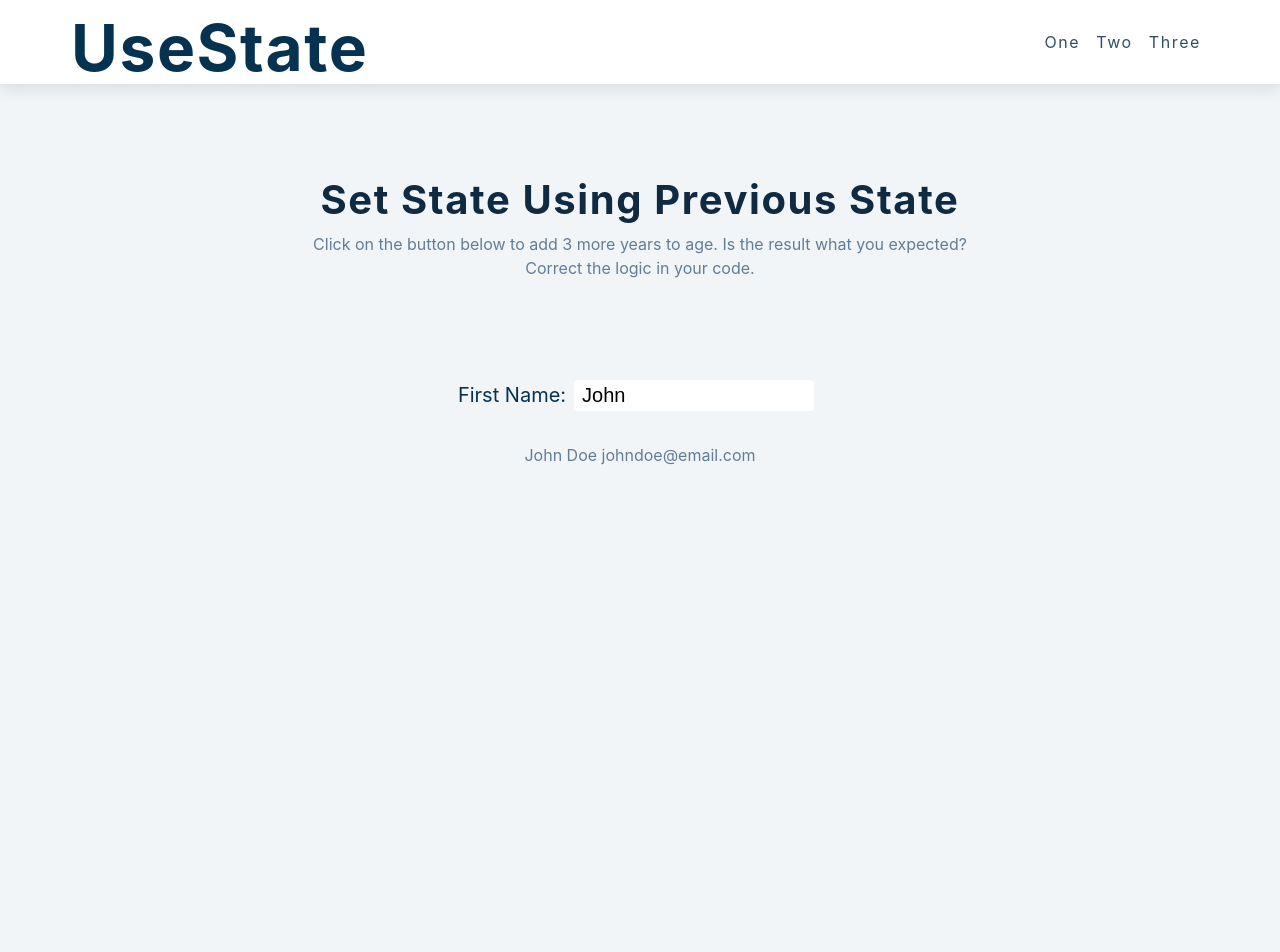
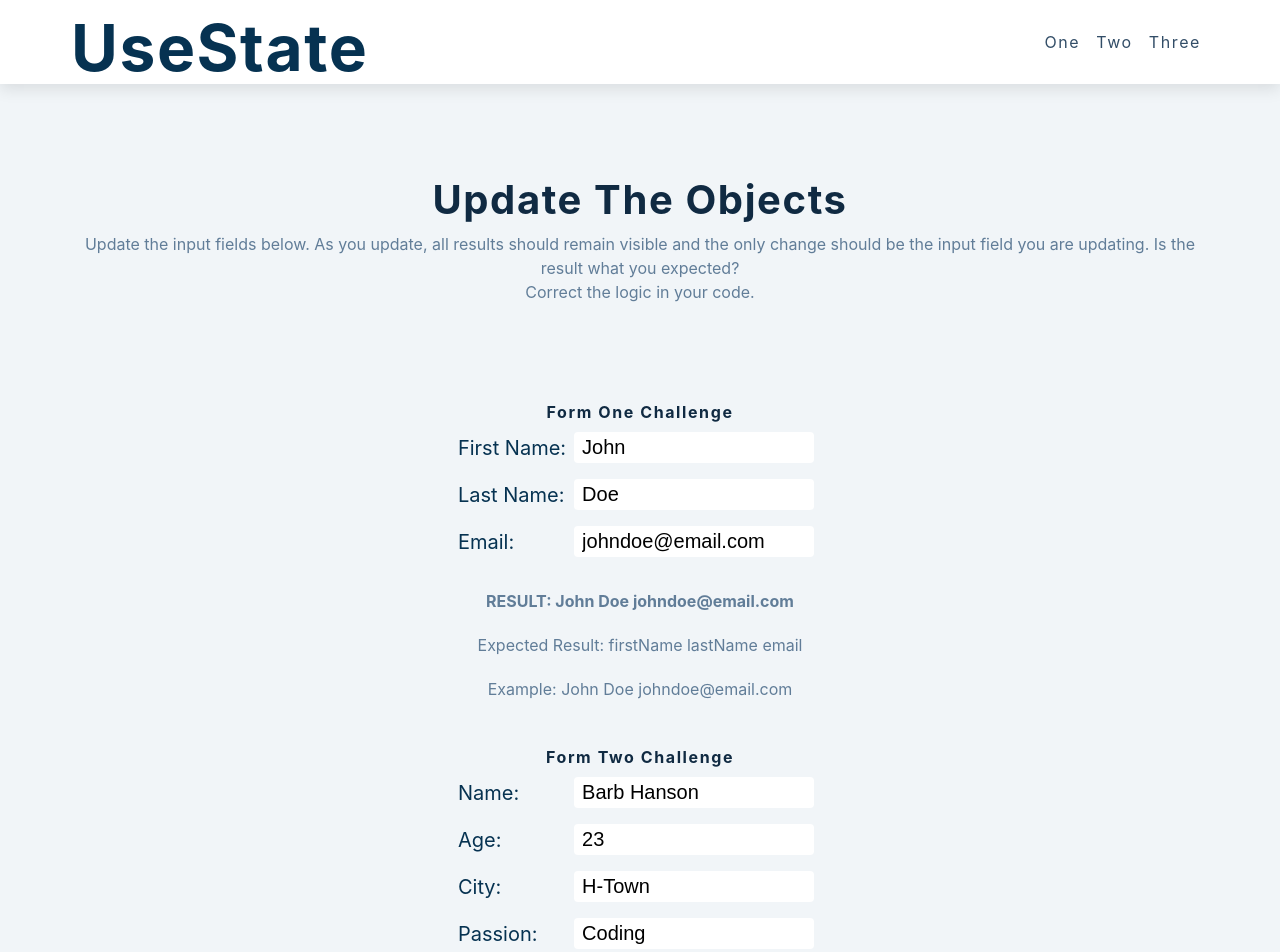
Before and after one commit to React-HTX/mini-hacks, a React (Create React App) app in the folder challenges/: page /three in a window 1280 px wide. Shown: the top 952 px of the page. Before the commit the page ends 800 px from the top, so only its background shows below. Built offline with nearby package versions, Linux system fonts and the light colour scheme.

Commit message:
Adds form 2 logic

```diff
--- a/challenges/src/components/Three.jsx
+++ b/challenges/src/components/Three.jsx
@@ -1,43 +1,122 @@
 import React, { useState } from 'react';
 
 const Three = () => {
-  const [inputsA, setInputsA] = useState({
+  // Form One useState
+  const [formOne, setFormOne] = useState({
     firstName: 'John',
     lastName: 'Doe',
     email: 'johndoe@email.com',
   });
+  // Form Two useState
+  const [formTwo, setFormTwo] = useState({
+    name: 'Barb Hanson',
+    details: {
+      age: 23,
+      city: 'H-Town',
+      passion: 'Coding',
+    },
+  });
 
-  function handleFormOneChange(e) {
-    setInputsA({
-      ...inputsA,
-      firstName: e.target.value,
-    });
+  // Form Two Change Handlers
+  function handleNameChange(e) {
+    setFormTwo({ name: e.target.value });
+  }
+
+  function handleAgeChange(e) {
+    setFormTwo({ details: { age: e.target.value } });
+  }
+
+  function handleCityChange(e) {
+    setFormTwo({ details: { city: e.target.value } });
+  }
+
+  function handlePassionChange(e) {
+    setFormTwo({ details: { passion: e.target.value } });
   }
 
   return (
     <main>
       <div className="section">
         <div className="section-center">
-          <h2>Set State Using Previous State</h2>
+          <h2>Update the Objects</h2>
           <p>
-            Click on the button below to add 3 more years to age. Is the result
-            what you expected?
+            Update the input fields below. As you update, all results should
+            remain visible and the only change should be the input field you are
+            updating. Is the result what you expected?
             <br />
             Correct the logic in your code.
           </p>
         </div>
+
+        {/* Form One JSX */}
         <div className="section-center">
           <div className="form-container">
-            <label>First Name:</label>
-            <input
-              value={inputsA.firstName}
-              onChange={(e) => handleFormOneChange(e)}
-            />
+            <h4>Form One Challenge</h4>
+            <div className="form-input">
+              <label>First Name:</label>
+              <input
+                value={formOne.firstName}
+                onChange={(e) => setFormOne({ firstName: e.target.value })}
+              />
+            </div>
+            <div className="form-input">
+              <label>Last Name:</label>
+              <input
+                value={formOne.lastName}
+                onChange={(e) => setFormOne({ lastName: e.target.value })}
+              />
+            </div>
+            <div className="form-input">
+              <label>Email:</label>
+              <input
+                value={formOne.email}
+                onChange={(e) => setFormOne({ email: e.target.value })}
+              />
+            </div>
           </div>
           <div>
-            <p>
-              {inputsA.firstName} {inputsA.lastName} {inputsA.email}
+            <p className="bold">
+              RESULT: {formOne.firstName} {formOne.lastName} {formOne.email}
             </p>
+            <p>Expected Result: firstName lastName email</p>
+            <p>Example: John Doe johndoe@email.com</p>
+          </div>
+
+          {/* Form Two JSX */}
+          <div className="section-center">
+            <div className="form-container">
+              <h4>Form Two Challenge</h4>
+              <div className="form-input">
+                <label>Name:</label>
+                <input value={formTwo.name} onChange={handleNameChange} />
+              </div>
+              <div className="form-input">
+                <label>Age:</label>
+                <input value={formTwo.details.age} onChange={handleAgeChange} />
+              </div>
+              <div className="form-input">
+                <label>City:</label>
+                <input
+                  value={formTwo.details.city}
+                  onChange={handleCityChange}
+                />
+              </div>
+              <div className="form-input">
+                <label>Passion:</label>
+                <input
+                  value={formTwo.details.passion}
+                  onChange={handlePassionChange}
+                />
+              </div>
+            </div>
+          </div>
+          <div>
+            <p className="bold">
+              RESULT: {formTwo.name} {formTwo.details.age}{' '}
+              {formTwo.details.city} {formTwo.details.passion}
+            </p>
+            <p>Expected Result: name age city passion</p>
+            <p>Example: Barb Hason 23 H-Town Coding</p>
           </div>
         </div>
       </div>
```
